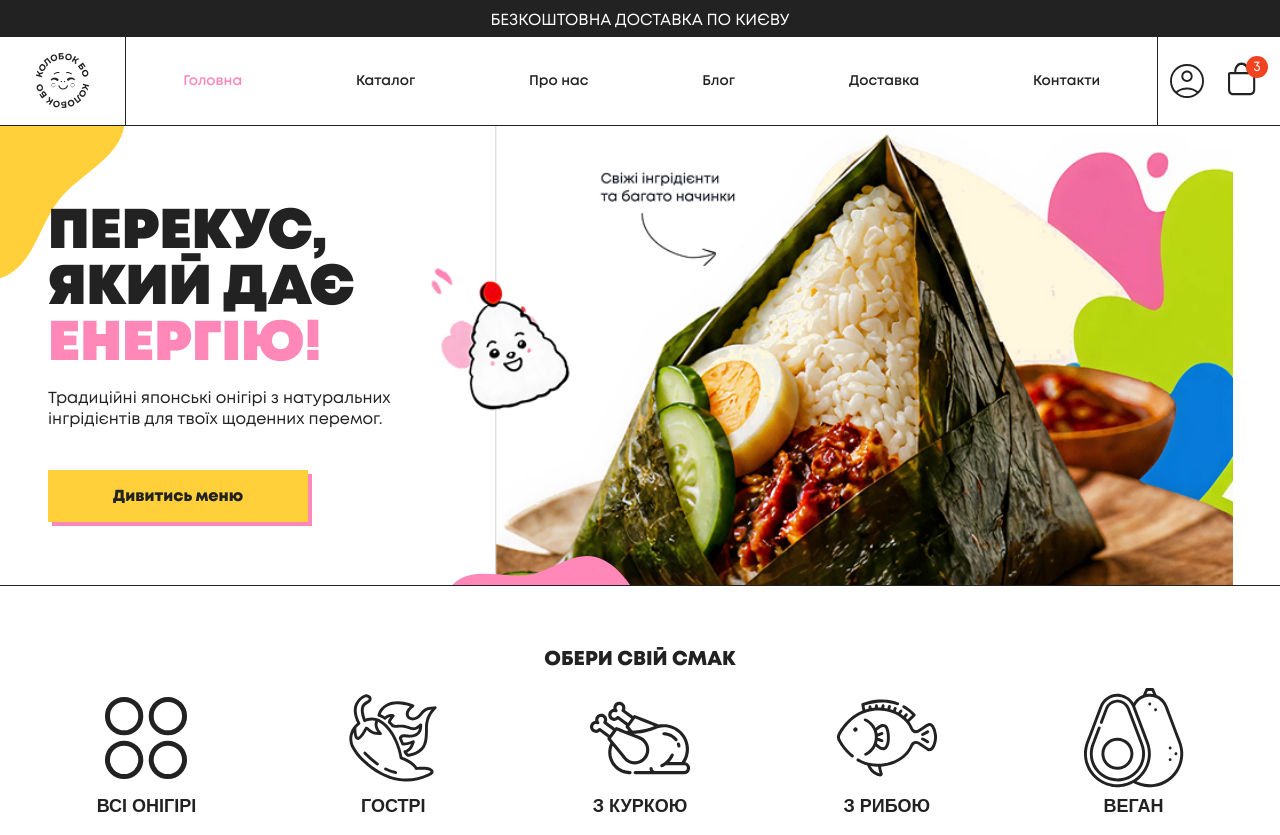
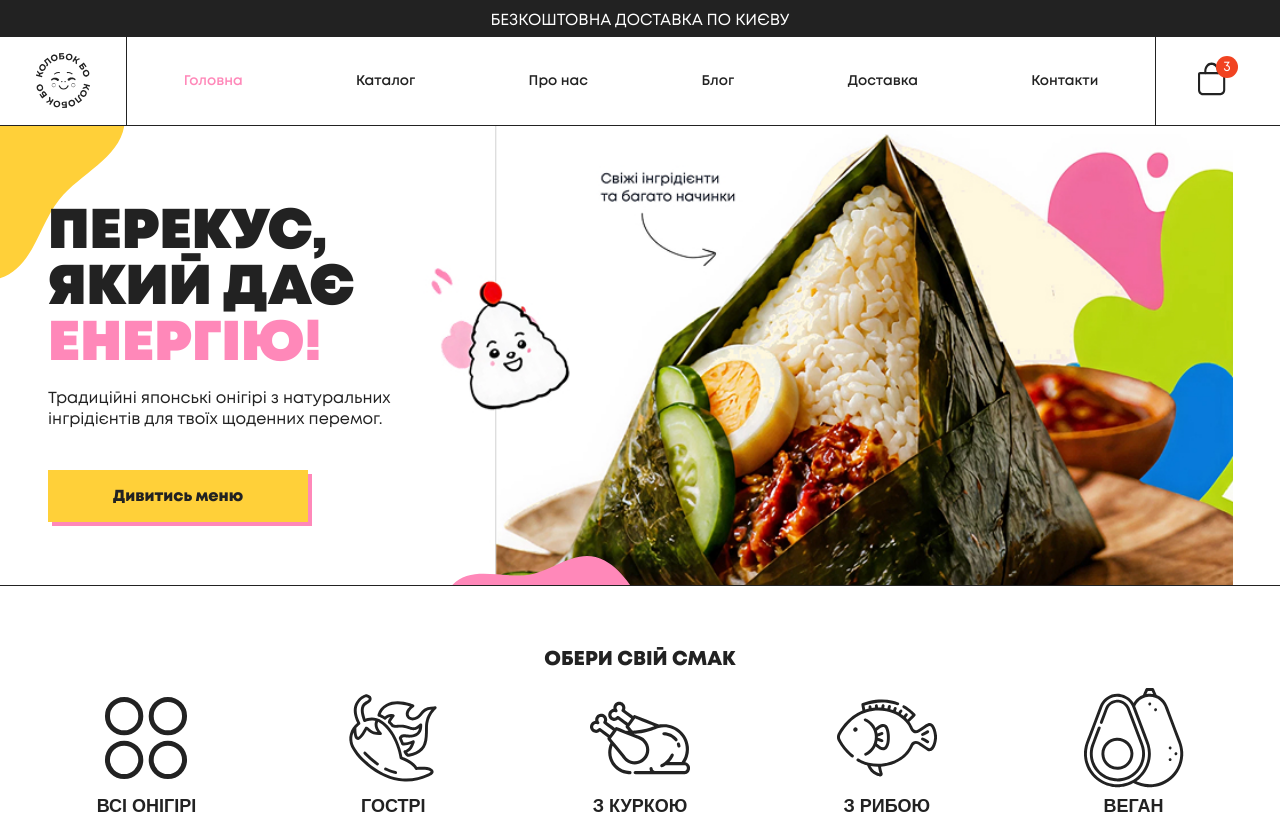
Before and after one commit to siedoi-com/kolobokbo-front, a website built with Vite: page src/index.html in a window 1280 px wide. Shown: the top 835 px of the page. Built offline with nearby package versions, Linux system fonts and the light colour scheme.

Commit message:
wip: fix header

```diff
--- /dev/null
+++ b/src/assets/scss/components/_header-menu.scss
@@ -0,0 +1,51 @@
+@use "../global/media";
+@use "../global/mixins";
+
+.header-menu {
+    @include media.L {
+        display: flex;
+        align-items: center;
+        flex-grow: 1;
+    }
+
+    @include media.XL {
+        font-size: var(--size_18);
+    }
+
+    &__list {
+        @include media.L {
+            display: flex;
+            align-items: center;
+            list-style: none;
+            margin: 0;
+            padding: 0;
+            width: 100%;
+            height: 100%;
+        }
+
+        li {
+            @include media.L {
+                flex-grow: 1;
+                height: 100%;
+
+                &.current-menu-item a {
+                    color: var(--color-secondary-accent);
+                }
+            }
+        }
+
+        a {
+            @include media.L {
+                display: flex;
+                align-items: center;
+                justify-content: center;
+                height: 100%;
+                padding: var(--size_16);
+
+                @include mixins.hover {
+                    color: var(--color-secondary-accent);
+                }
+            }
+        }
+    }
+}
--- a/src/assets/scss/components/_logo.scss
+++ b/src/assets/scss/components/_logo.scss
@@ -1,5 +1,7 @@
 @use "../global/media";
 
 .logo {
-    height: var(--size_56);
+    width: 5.4rem;
+    height: 5.6rem;
+    // flex-shrink: 0;
 }
--- a/src/assets/scss/layout/_header.scss
+++ b/src/assets/scss/layout/_header.scss
@@ -4,13 +4,13 @@
 .header {
     padding: var(--size_8);
     transform: translateY(0);
-    // opacity: 1;
     transition: transform .35s ease-in-out, opacity .35s ease-in-out;
 
-    // .header.is-fixed — активується після 90vh скролу
+    // activates after scrolling past 90vh
     &.is-fixed {
         position: fixed;
         left: 0;
+        background: var(--color-white);
     }
 
     &--hidden {
@@ -18,47 +18,50 @@
         opacity: 0;
     }
 
+    @include media.L {
+        border-block-end: .1rem solid var(--color-black);
+        padding: 0;
+    }
+
+    &__wrapper {
+        @include media.L {
+            align-items: unset;
+        }
+    }
 
     &__burger {
         padding: var(--size_10) calc(var(--size_10) / 2);
-    }
 
-    // .header__icon
-    &__cart-icon {
-        margin-inline-end: var(--size_12);
-        svg {
-            width: var(--size_28);
-            height: var(--size_34);
+        @include media.L {
+            display: none;
         }
     }
 
-    &__left-part, &__right-part {
+    &__left-part {
         flex-basis: 20%;
-    }
-}
-// End inner
 
         @include media.L {
-    .header {
-        border-block-end: .1rem solid var(--color-black);
-        padding: 0;
-
-        &__wrapper {
-            align-items: unset;
+            display: none;
+        }
     }
 
     &__right-part {
+        flex-basis: 20%;
+
+        @include media.L {
             flex-basis: auto;
-            padding: var(--size_24) var(--size_12);
+            padding: var(--size_24) var(--size_42);
             border-inline-start: .1rem solid var(--color-black);
             gap: var(--size_24);
         }
 
-        &__burger, &__left-part {
-            display: none;
+        @include media.XL {
+            padding-inline: var(--size_68);
+        }
     }
 
     &__logo-wrapper {
+        @include media.L {
             padding: var(--size_16) var(--size_36);
             border-inline-end: .1rem solid var(--color-black);
 
@@ -69,58 +72,34 @@
             }
         }
 
-        &__menu {
-            display: flex;
-            align-items: center;
-            flex-grow: 1;
-
-            a {
-                display: flex;
-                align-items: center;
-                justify-content: center;
-                height: 100%;
-                // padding: 1.51vw 3.23vw;
-                padding: var(--size_16);
-
-                @include mixins.hover {
-                    color: var(--color-secondary-accent);
+        @include media.XL {
+            padding-inline: var(--size_64);
         }
     }
 
-            li {
-                flex-grow: 1;
-                height: 100%;
+    &__cart-icon {
+        margin-inline-end: var(--size_12);
 
-                &.current-menu-item a {
+        svg {
+            width: var(--size_28);
+            height: var(--size_34);
+        }
+
+        @include media.L {
+            @include mixins.hover {
                 color: var(--color-secondary-accent);
             }
         }
     }
 
     &__account-icon {
+        @include media.L {
             display: flex;
             @include mixins.square(var(--size_34));
-        }
 
-        &__account-icon, &__cart-icon {
             @include mixins.hover {
                 color: var(--color-secondary-accent);
             }
         }
-
     }
 }
-// End L
-
-@include media.XL {
-    .header {
-        &__logo-wrapper {
-            padding-inline: var(--size_64);
-        }
-
-        &__right-part {
-            padding-inline: var(--size_38);
-        }
-    }
-}
-// End XL
--- a/src/assets/scss/sections/_product.scss
+++ b/src/assets/scss/sections/_product.scss
@@ -387,6 +387,7 @@
         font-weight: 600;
         color: var(--color-black);
         background: transparent;
+        appearance: textfield;
         -moz-appearance: textfield;
 
         &::-webkit-outer-spin-button,
--- a/src/assets/scss/style.scss
+++ b/src/assets/scss/style.scss
@@ -24,6 +24,7 @@ $breakpoint__2xl: 1440px;
 
 // Components - DONE
 @use "./components/container";
+@use "components/header-menu";
 @use "./components/logo";
 @use "global/mobile-menu";
 @use "components/burger";
--- a/src/index.html
+++ b/src/index.html
@@ -31,27 +31,29 @@
                 </div>
             </div>
             <!-- Desktop nav, hidden on mobile via d-none -->
-            <ul id="menu-header" class="header__menu d-none text--size_16 c--black fw--600">
+             <nav class="header__menu header-menu d-none text--size_16 c--black fw--600">
+                 <ul class="header-menu__list">
                      <li id="menu-item-244"
                          class="menu-item menu-item-type-post_type menu-item-object-page menu-item-home current-menu-item page_item page-item-117 current_page_item menu-item-244">
                          <a href="/" aria-current="page">Головна</a></li>
-                <li id="menu-item-148" class="menu-item menu-item-type-post_type menu-item-object-page menu-item-148"><a
-                        href="/shop/">Каталог</a></li>
-                <li id="menu-item-150" class="menu-item menu-item-type-post_type menu-item-object-page menu-item-150"><a
-                        href="/pro-nas/">Про нас</a></li>
-                <li id="menu-item-247" class="menu-item menu-item-type-post_type menu-item-object-page menu-item-247"><a
-                        href="/blog/">Блог</a></li>
-                <li id="menu-item-147" class="menu-item menu-item-type-post_type menu-item-object-page menu-item-147"><a
-                        href="/dostavka-i-oplata/">Доставка</a></li>
-                <li id="menu-item-149" class="menu-item menu-item-type-post_type menu-item-object-page menu-item-149"><a
-                        href="/contacts/">Контакти</a></li>
+                     <li id="menu-item-148" class="menu-item menu-item-type-post_type menu-item-object-page menu-item-148">
+                            <a href="/shop/">Каталог</a></li>
+                     <li id="menu-item-150" class="menu-item menu-item-type-post_type menu-item-object-page menu-item-150">
+                            <a href="/pro-nas/">Про нас</a></li>
+                     <li id="menu-item-247" class="menu-item menu-item-type-post_type menu-item-object-page menu-item-247">
+                            <a href="/blog/">Блог</a></li>
+                     <li id="menu-item-147" class="menu-item menu-item-type-post_type menu-item-object-page menu-item-147">
+                            <a href="/dostavka-i-oplata/">Доставка</a></li>
+                     <li id="menu-item-149" class="menu-item menu-item-type-post_type menu-item-object-page menu-item-149">
+                           <a  href="/contacts/">Контакти</a></li>
                  </ul>
+             </nav>
             <div class="header__right-part flex-row j-end">
-                <a href="" class="button flex-center d-none header__account-icon">
+                <!-- <a href="" class="button flex-center d-none header__account-icon">
                     <svg role="presentation" class="wh-full">
                         <use href="/assets/icons/sprite.svg#icon-user"></use>
                     </svg>
-                </a>
+                </a> -->
 
                 <a href="/cart/" class="button header__cart-icon rel">
                     <span class="cart-badge abs z1 bg--base-red c--white fw--500 active">3</span>
```
Lines whose indentation alone changed are shown as unchanged.
